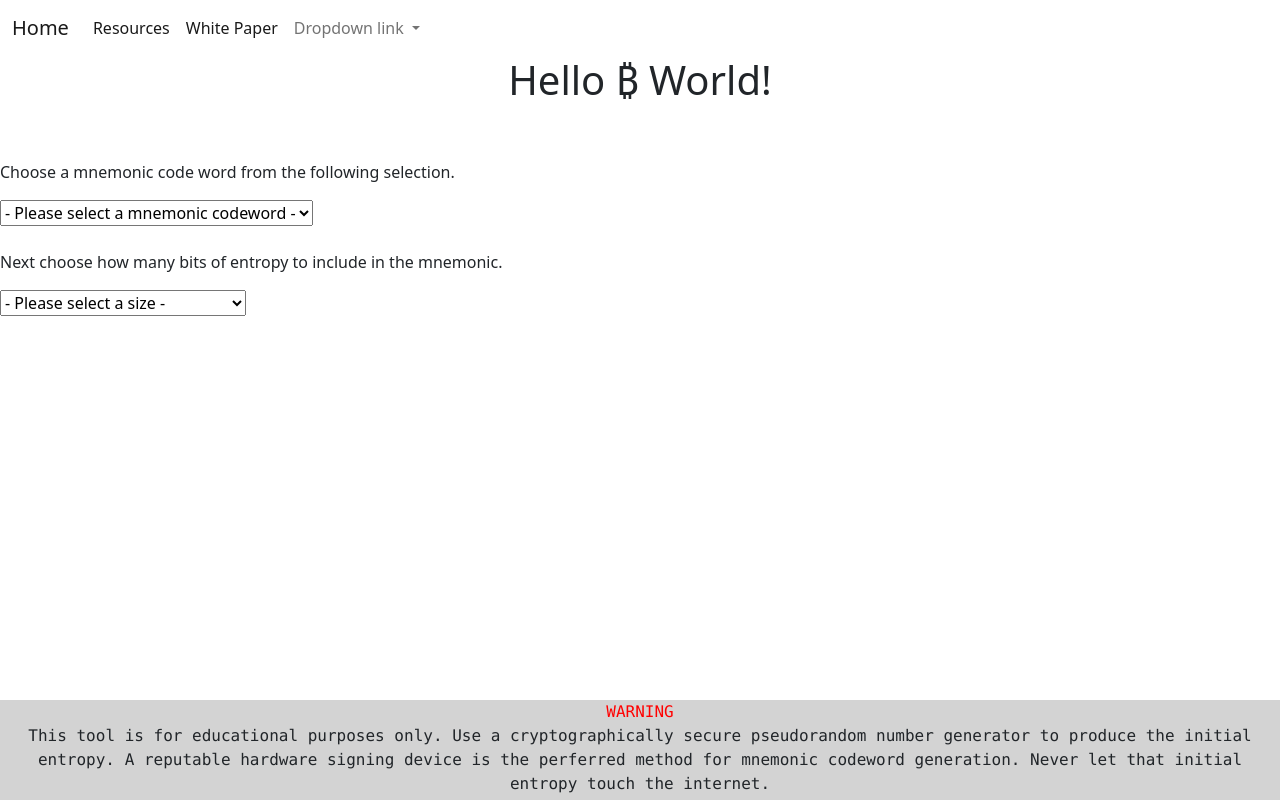
After one commit to jesseaam/bitcoin-jesse, a Flask app: template application/templates/test_enter_word.html in a window 1280 px wide. The commit adds this page. Run offline with Flask 2, Linux system fonts and the light colour scheme; the template is opened without the code that fills it, so the values that code supplies are empty.

Commit message:
This fixes #3

```diff
--- a/application/templates/base.html
+++ b/application/templates/base.html
@@ -1,27 +1,27 @@
-
 <!DOCTYPE html>
-<html>
+<html lang="en">
 
 <head>
 
-  <!--
-    style>
-        h1 {text-align: center;}
-        h2 {text-align: center;}
-        p {text-align: center;}
+    <style>
+        footer {
+          position:absolute;
+          bottom:0;
+          width:100%;
+          height:100px;
+          text-align: center;
+          background-color: lightgrey;
+          font-family: Menlo, monospace;
+        }
     </style>
-  -->
 
     <link href="https://cdn.jsdelivr.net/npm/bootstrap@5.2.0-beta1/dist/css/bootstrap.min.css" rel="stylesheet" integrity="sha384-0evHe/X+R7YkIZDRvuzKMRqM+OrBnVFBL6DOitfPri4tjfHxaWutUpFmBp4vmVor" crossorigin="anonymous">
+
 
     <title>{% block title %}{% endblock %}</title>
 </head>
 
 <body>
-
-    <script src="https://cdn.jsdelivr.net/npm/@popperjs/core@2.11.5/dist/umd/popper.min.js" integrity="sha384-Xe+8cL9oJa6tN/veChSP7q+mnSPaj5Bcu9mPX5F5xIGE0DVittaqT5lorf0EI7Vk" crossorigin="anonymous"> </script>
-    <script src="https://cdn.jsdelivr.net/npm/bootstrap@5.2.0-beta1/dist/js/bootstrap.min.js" integrity="sha384-kjU+l4N0Yf4ZOJErLsIcvOU2qSb74wXpOhqTvwVx3OElZRweTnQ6d31fXEoRD1Jy" crossorigin="anonymous"></script>
-
 
     <nav class="navbar navbar-expand-lg light">
         <div class="container-fluid">
@@ -43,7 +43,7 @@
                   Dropdown link
                 </a>
                 <ul class="dropdown-menu" aria-labelledby="navbarDropdownMenuLink">
-                  <li><a class="dropdown-item" href="#">Action</a></li>
+                  <li><a class="dropdown-item" href=" {{ url_for('testpage') }}">Test</a></li>
                   <li><a class="dropdown-item" href="#">Another action</a></li>
                   <li><a class="dropdown-item" href="#">Something else here</a></li>
                 </ul>
@@ -55,6 +55,16 @@
 
 
     {% block content %}{% endblock %}
+
+
+    <footer>
+      {% block footer %} {% endblock %}
+    </footer>
+
+
+    <script src="https://cdn.jsdelivr.net/npm/@popperjs/core@2.11.5/dist/umd/popper.min.js" integrity="sha384-Xe+8cL9oJa6tN/veChSP7q+mnSPaj5Bcu9mPX5F5xIGE0DVittaqT5lorf0EI7Vk" crossorigin="anonymous"> </script>
+    <script src="https://cdn.jsdelivr.net/npm/bootstrap@5.2.0-beta1/dist/js/bootstrap.min.js" integrity="sha384-kjU+l4N0Yf4ZOJErLsIcvOU2qSb74wXpOhqTvwVx3OElZRweTnQ6d31fXEoRD1Jy" crossorigin="anonymous"></script>
+
+
 </body>
-
 </html>
--- /dev/null
+++ b/application/templates/test_enter_word.html
@@ -0,0 +1,36 @@
+{% extends "base.html" %}
+
+{% block title %}test{% endblock %}
+
+{% block content %}
+
+    <h1 align="center">Hello ₿ World!</h1>
+
+    <br><br>
+
+    <p>Choose a mnemonic code word from the following selection.</p>
+    <select name="Select-Repeat" size="1" id="mn">
+        <option value="">- Please select a mnemonic codeword -</option>
+        {% for word in codewords %}
+            <option value"{{word}}">{{word}}</option>
+        {% endfor %}
+    </select>
+
+    <br> <br>
+
+    <p>Next choose how many bits of entropy to include in the mnemonic.</p>
+    <select name="Select-Size" size="1" id="size">
+        <option value="">- Please select a size -</option>
+        <option value="12"> 12 words (128 bits of entropy) </option>
+        <option value="15"> 15 words (160 bits of entropy) </option>
+        <option value="18"> 18 words (192 bits of entropy) </option>
+        <option value="21"> 21 words (224 bits of entropy) </option>
+        <option value="24"> 24 words (256 bits of entropy) </option>
+    </select>
+
+{% endblock %}
+
+{% block footer %}
+    <span style="color:red">WARNING</span><br>
+    This tool is for educational purposes only. Use a cryptographically secure pseudorandom number generator to produce the initial entropy. A reputable hardware signing device is the perferred method for mnemonic codeword generation. Never let that initial entropy touch the internet.
+{% endblock %}
```
